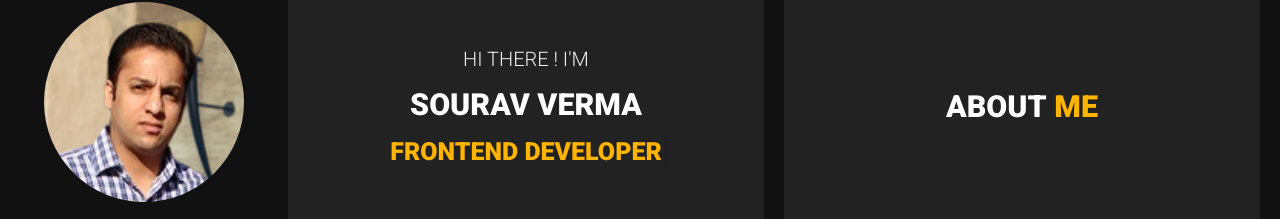
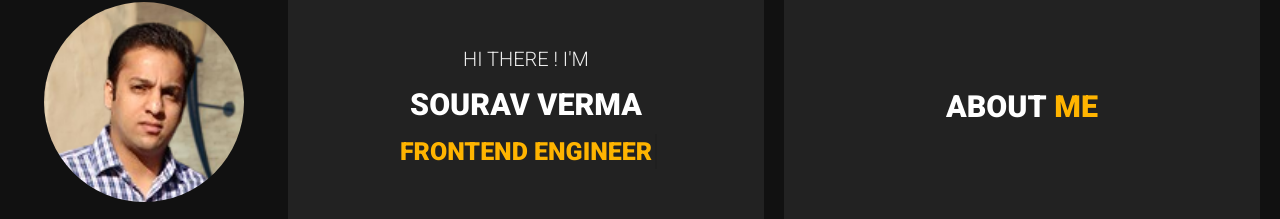
Before and after one commit to souravverma-ctl/portfolio, a plain HTML site: page index.html in a window 1280 px wide. Shown: the part 98-317 px from the top of the page. Drawn offline with Linux system fonts and the light colour scheme.

Commit message:
code change

```diff
--- a/index.html
+++ b/index.html
@@ -64,8 +64,7 @@
                                 <span>HI THERE ! I'M</span>
                                 <span>Sourav Verma</span>
                                 <span class="ah-words-wrapper">
-                                    <b class="is-visible">Frontend Developer</b>
-                                    <!-- <b>Web developer</b> -->
+                                    <b class="is-visible">Frontend Engineer</b>
                                 </span>
                             </h3>
                         </div>
```
